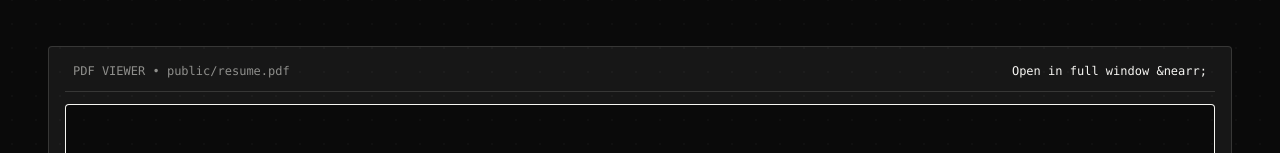
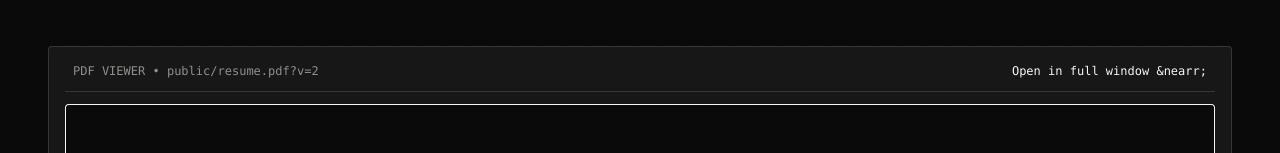
Before and after one commit to meh-akshaya/portfolio, a Next.js app: page /resume in a window 1280 px wide. Shown: the part 300-453 px from the top of the page. Built offline with nearby package versions, Linux system fonts and the light colour scheme; a web font is replaced by a local one.

Commit message:
add pdf preview

```diff
--- a/components/portfolio/Resume.tsx
+++ b/components/portfolio/Resume.tsx
@@ -154,7 +154,7 @@ export function Resume() {
 
           {/* Download Action */}
           <a
-            href="/resume.pdf"
+            href="/resume.pdf?v=2"
             download="Akshaya_Verma_Resume.pdf"
             target="_blank"
             rel="noopener noreferrer"
@@ -179,10 +179,10 @@ export function Resume() {
         <div className="border border-[color:var(--color-hairline-on-black)] bg-neutral-900 p-2 sm:p-4 rounded-sm">
           <div className="flex items-center justify-between pb-3 mb-3 border-b border-[color:var(--color-hairline-on-black)] px-2">
             <span className="font-mono text-xs text-[color:var(--color-muted-on-black)]">
-              PDF VIEWER &bull; public/resume.pdf
+              PDF VIEWER &bull; public/resume.pdf?v=2
             </span>
             <a
-              href="/resume.pdf"
+              href="/resume.pdf?v=2"
               target="_blank"
               rel="noopener noreferrer"
               className="font-mono text-xs text-white hover:underline flex items-center gap-1"
@@ -191,7 +191,7 @@ export function Resume() {
             </a>
           </div>
           <iframe
-            src="/resume.pdf"
+            src="/resume.pdf?v=2"
             className="w-full h-[750px] border border-[color:var(--color-hairline-on-black)] bg-white rounded-sm"
             title="Akshaya Verma Resume PDF"
           />
```
